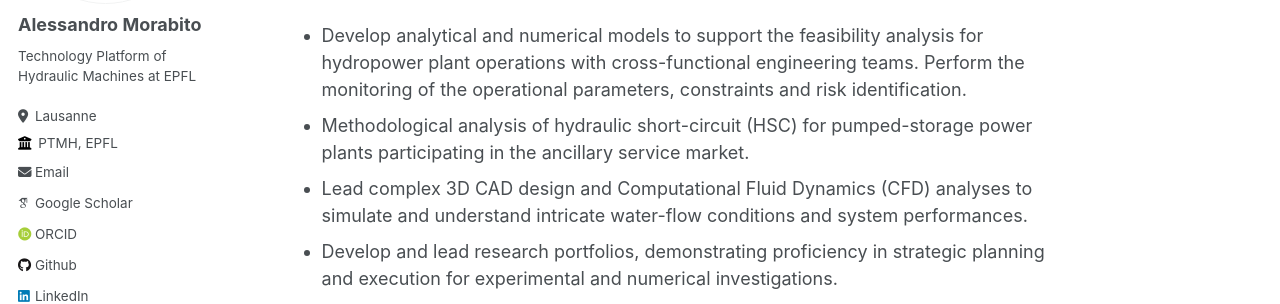
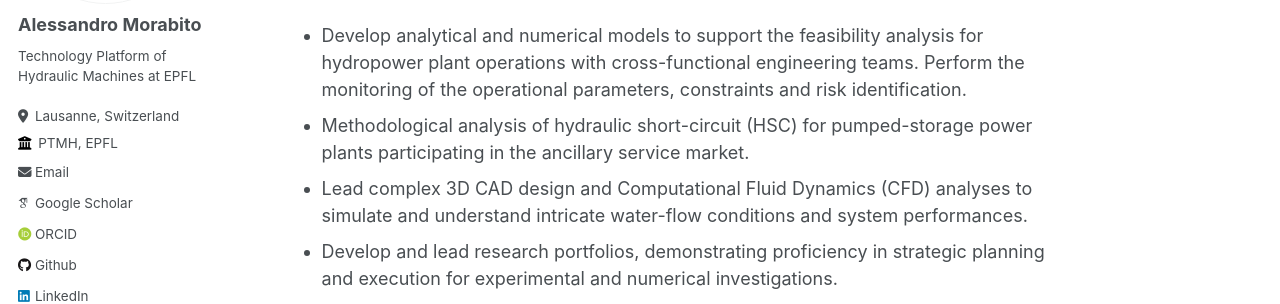
Before and after one commit to morabito-a/info, a Jekyll site: the page built from _pages/about.md, in a window 1280 px wide. Shown: the part 277-581 px from the top of the page. Built offline with Jekyll 4.4.1, drawn with Linux system fonts in a browser that asks for light colours; some web fonts are replaced.

Commit message:
Update _config.yml

```diff
--- a/_config.yml
+++ b/_config.yml
@@ -25,7 +25,7 @@ author:
   name             : "Alessandro Morabito"
   pronouns         : # example: "she/her"
   bio              : "Technology Platform of Hydraulic Machines at EPFL"
-  location         : "Lausanne"
+  location         : "Lausanne, Switzerland"
   employer         : "PTMH, EPFL"
   uri              : # URL
   email            : "alessandro.morabito@epfl.ch"
```
